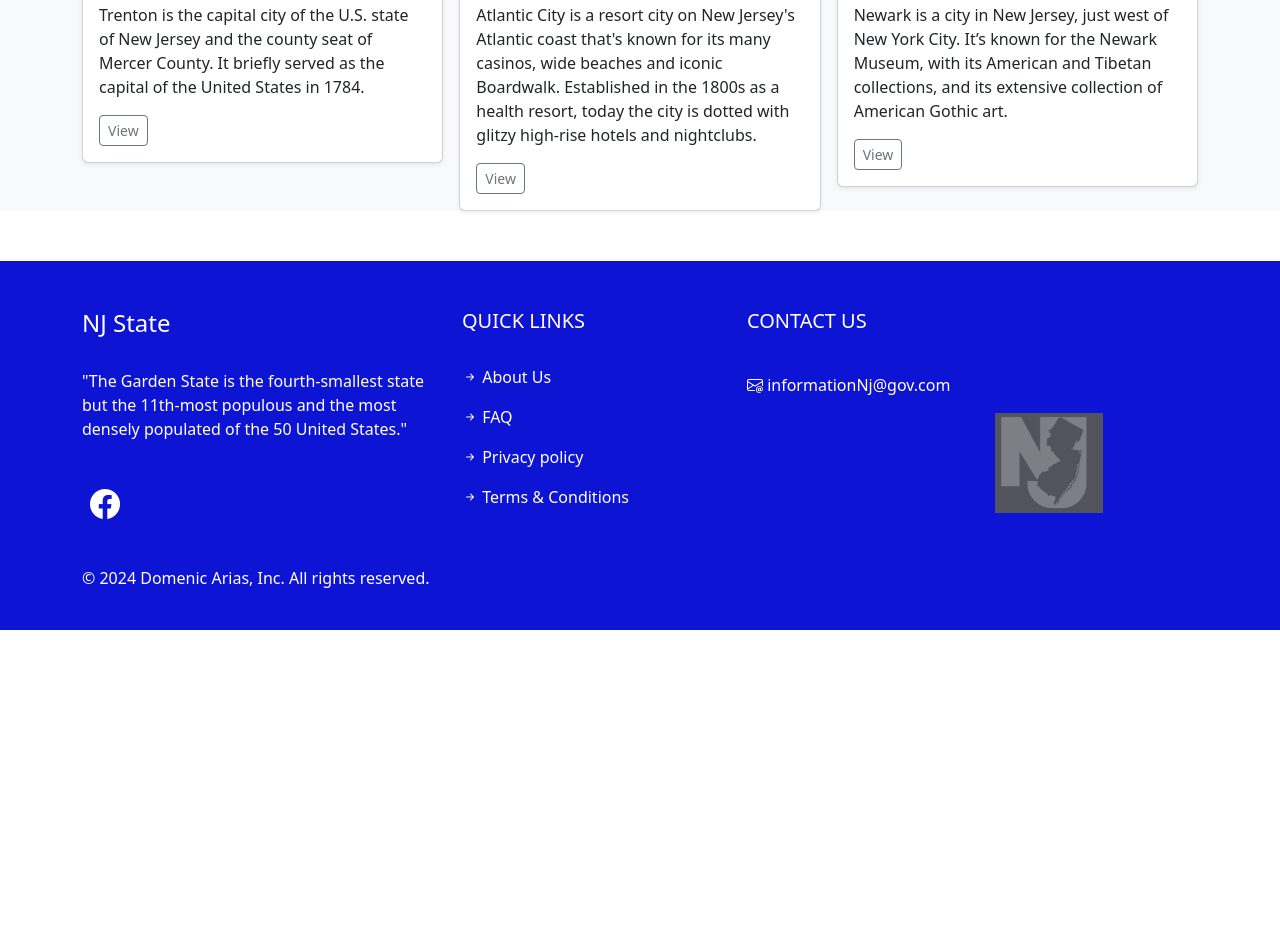
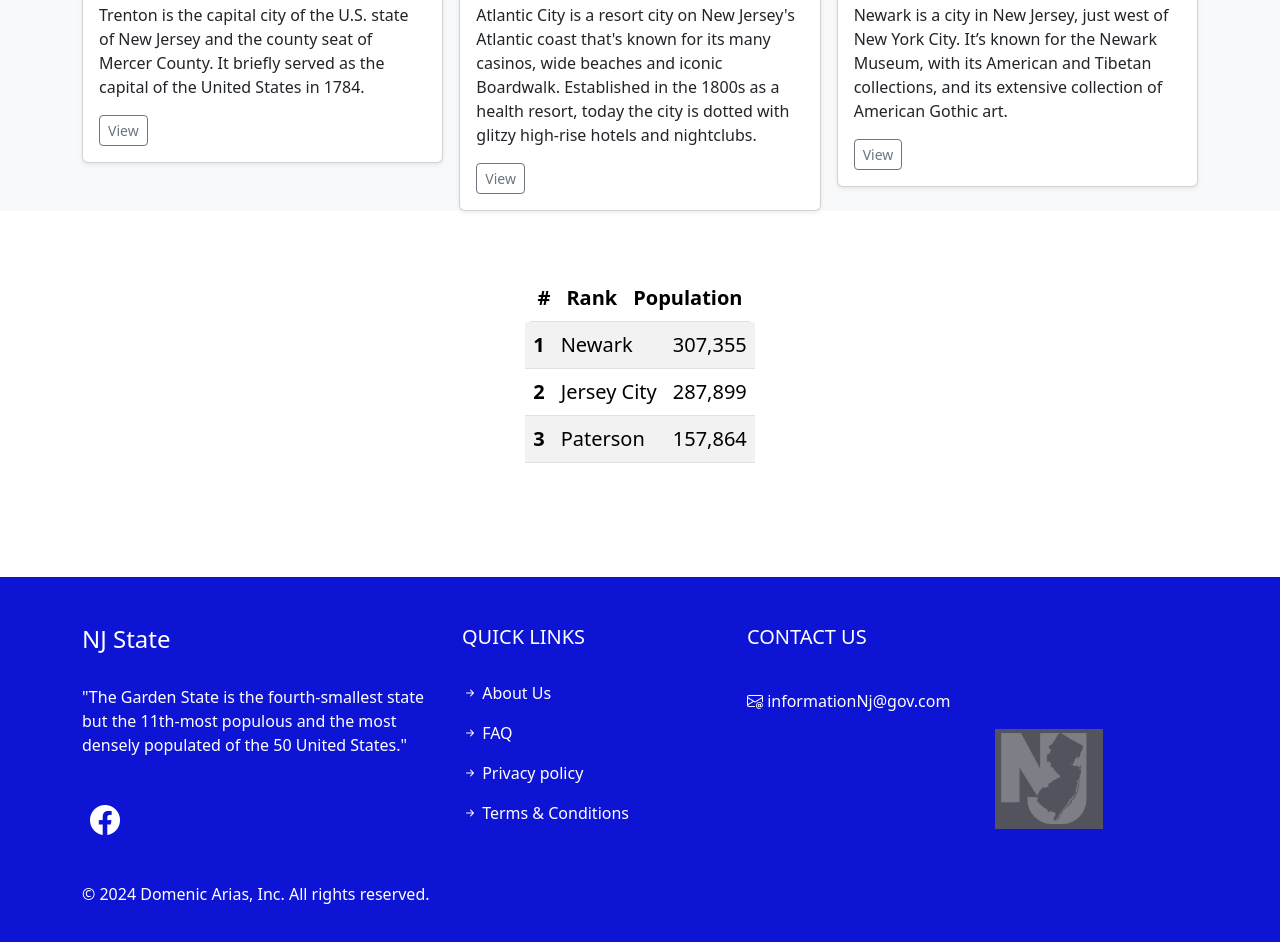
Before and after one commit to domenic21/NJ-STATE-PAGE, a plain HTML site: page index.html in a window 1280 px wide. Shown: the part 1170-2112 px from the top of the page. Before the commit the page ends 1800 px from the top, so only its background shows below. Drawn offline with nearby package versions, Linux system fonts and the light colour scheme.

Commit message:
adding table population

```diff
--- a/index.html
+++ b/index.html
@@ -139,7 +139,7 @@
 
                   <div class="d-flex justify-content-between align-items-center">
                     <div class="btn-group">
-                       <a href="">
+                       <a href="./pages/trenton.html">
                       <button type="button" class="btn btn-sm btn-outline-secondary" >View</button>
                       </a>
                     </div>
@@ -158,7 +158,7 @@
 
                   <div class="d-flex justify-content-between align-items-center">
                     <div class="btn-group">
-                      <a href="">
+                      <a href="./pages/atlantic.html">
                       <button type="button" class="btn btn-sm btn-outline-secondary" >View</button>
                       </a>
                     </div>
@@ -177,7 +177,7 @@
 
                   <div class="d-flex justify-content-between align-items-center">
                     <div class="btn-group">
-                      <a href="">
+                      <a href="./pages/newark.html">
                         <button type="button" class="btn btn-sm btn-outline-secondary" >View</button>
                         </a>
                     </div>
@@ -189,6 +189,36 @@
         </div>
       </div>
     </div>
+    <!--table city population -->
+    <table class="table table-striped">
+      <thead>
+        <tr>
+          <th scope="col">#</th>
+          <th scope="col" colspan="2">Rank</th>
+
+          <th scope="col">Population</th>
+        </tr>
+      </thead>
+      <tbody>
+        <tr>
+          <th scope="row">1</th>
+          <td colspan="2" >Newark</td>
+
+          <td>307,355</td>
+        </tr>
+        <tr>
+          <th scope="row">2</th>
+          <td colspan="2">Jersey City</td>
+
+          <td>287,899</td>
+        </tr>
+        <tr>
+          <th scope="row">3</th>
+          <td colspan="2">Paterson</td>
+          <td>157,864</td>
+        </tr>
+      </tbody>
+    </table>
 
 
 
--- a/style.css
+++ b/style.css
@@ -109,6 +109,20 @@ form {
 
 
 
+.table {
+    display: flex;
+    flex-direction: column;
+    align-items: center;
+    padding-top: 5%;
+    padding-bottom: 5%;
+    color: white;
+    font-size: 20px;
+    font-weight: 400;
+
+
+
+}
+
 
 
 
```
Also changed, not shown: pages/atlantic.html (+2 -1 lines).
